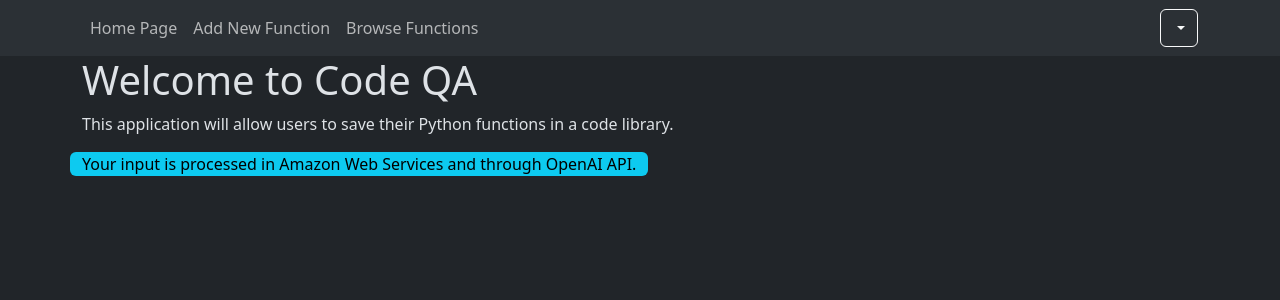
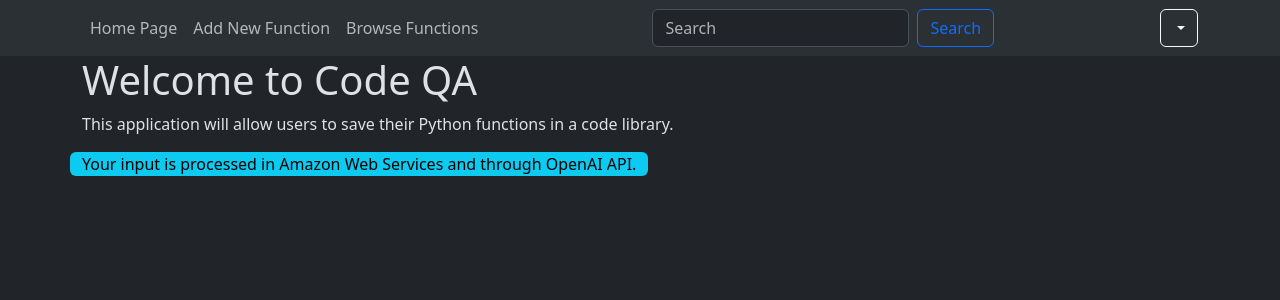
Before and after one commit to villesalmela/CodeQA, a Python web app: template app/qcl/templates/index.html.j2 in a window 1280 px wide. Shown: the top 300 px of the page. Run offline with Jinja, Linux system fonts and the light colour scheme; the template is opened without the code that fills it, so the values that code supplies are empty; some libraries are stand-ins or nearby versions.

Commit message:
add search field to navigation bar

```diff
--- a/app/qcl/templates/base.html.j2
+++ b/app/qcl/templates/base.html.j2
@@ -22,6 +22,10 @@
                 <li class="nav-item"><a class="nav-link" href="/user_management">User Management</a></li>
                 {% endif %}
             </ul>
+            <form class="d-flex" role="search" action="/search" method="get">
+                <input id="search_arg" name="arg" class="form-control me-2" type="search" placeholder="Search" aria-label="Search">
+                <button class="btn btn-outline-primary" type="submit">Search</button>
+            </form>
             <div class="dropdown">
                 <button class="btn btn-outline-light dropdown-toggle" href="#" role="button" data-bs-toggle="dropdown" aria-expanded="false">
                     {{ username }}
```
